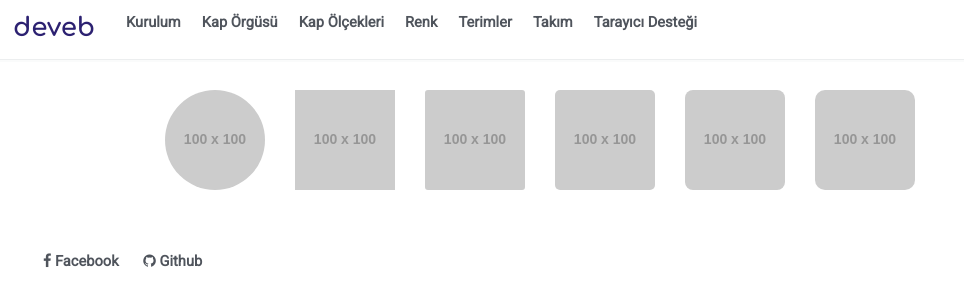
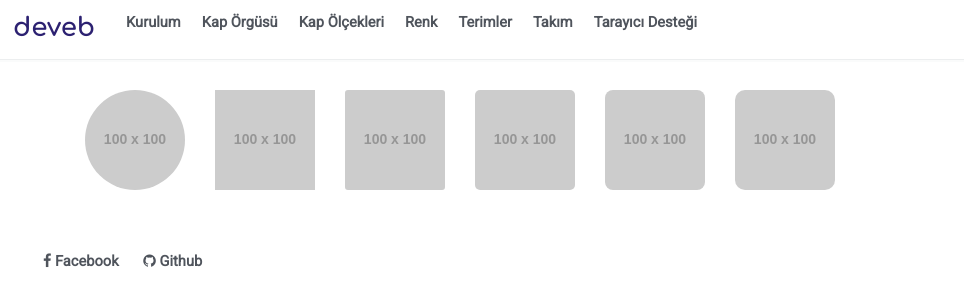
Before and after one commit to data-deveb/data-deveb.github.io, a Jekyll site: the page built from belgeler/resim-orgusu.html, in a window 1280 px wide. Shown: the top 306 px of the page, without its empty margins (0-964 px from the left). Built offline with Jekyll 4.4.1, drawn with Linux system fonts in a browser that asks for light colours.

Commit message:
Güncelleme

```diff
--- a/_layouts/default.html
+++ b/_layouts/default.html
@@ -3,11 +3,11 @@
 <head>
 {% include head.html %}
 </head>
-<body data-deveb="kap ortada">
+<body data-gnl="ortada">
   <div data-gnl="1 1p" class="header">
   {% include header.html %}
   </div>
-  <div data-deveb="kaplama" data-gnl="23 24p">
+  <div data-gnl="23 24p kaplama">
   {{ content }}
   </div>
   <div data-gnl="1 1p">
```
